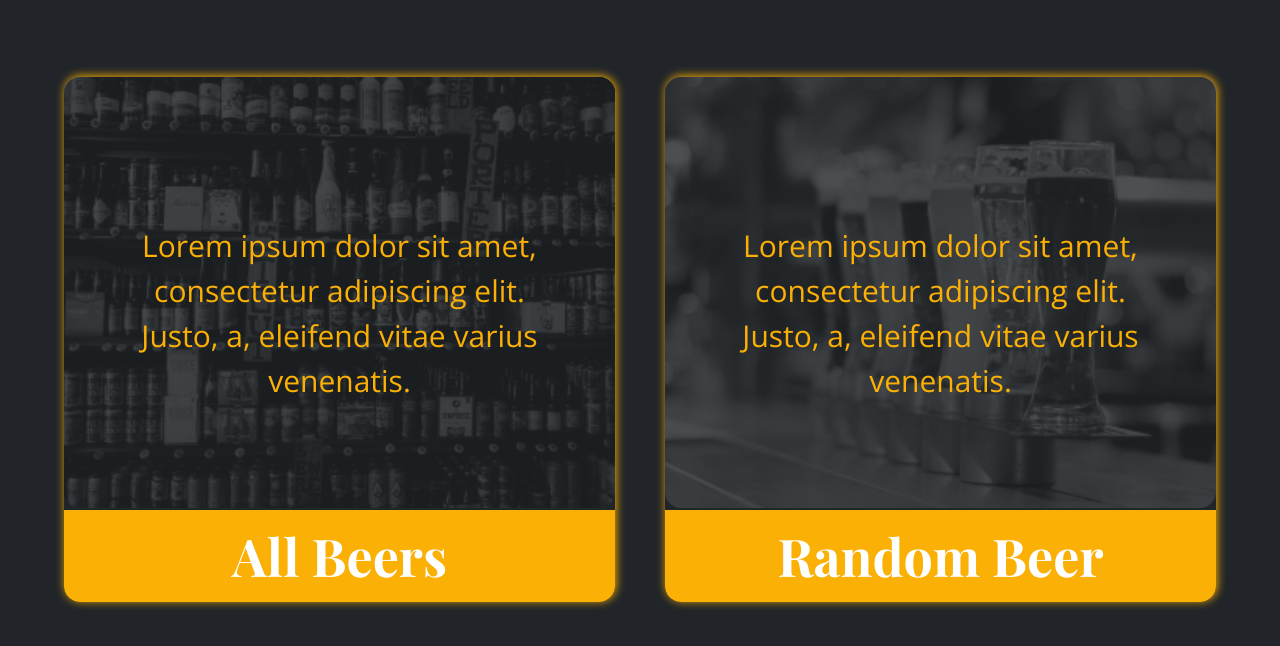
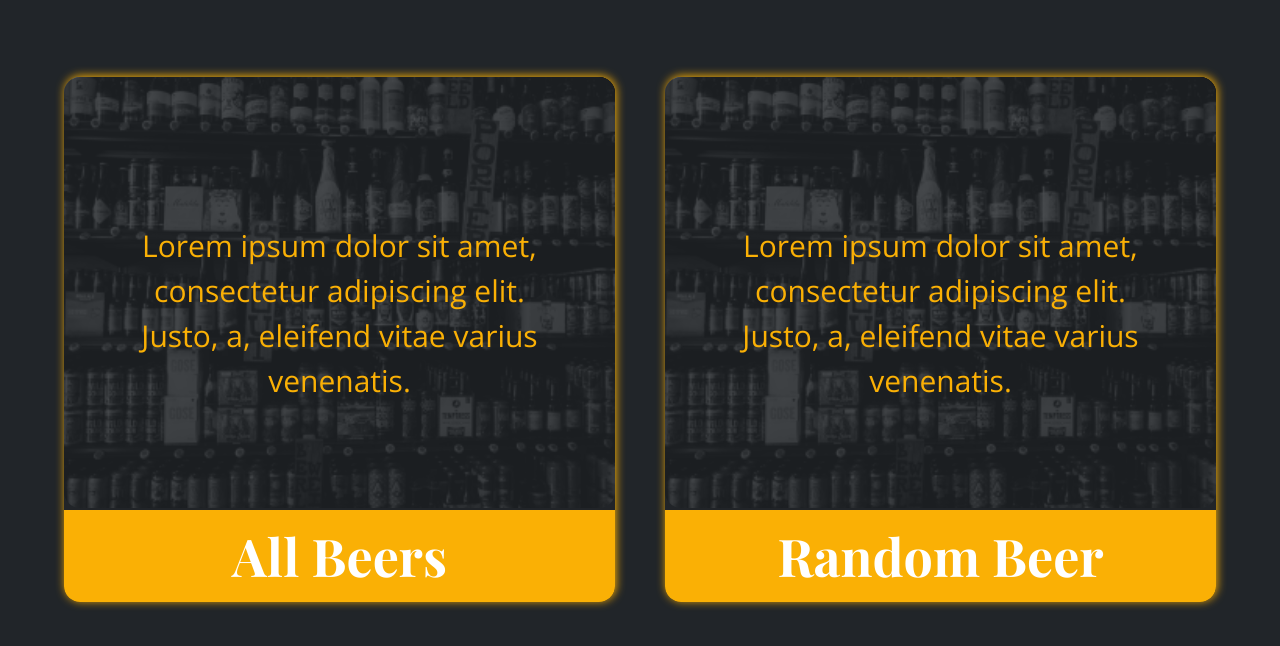
Before and after one commit to wilhelm-lenz/beer-api, a React (Vite) app: page / in a window 1280 px wide. Shown: the top 646 px of the page. Built offline with nearby package versions, Linux system fonts and the light colour scheme; no server answers.

Commit message:
completed project at the moment

```diff
--- a/src/pages/Home.jsx
+++ b/src/pages/Home.jsx
@@ -25,7 +25,7 @@ const Home = () => {
               className="card-beers-anchor-link"
             >
               <img
-                src={img}
+                src="../../public/images/all-beers.png"
                 alt={"Picture of " + title}
                 className="card-beers-api-img"
               />
```
